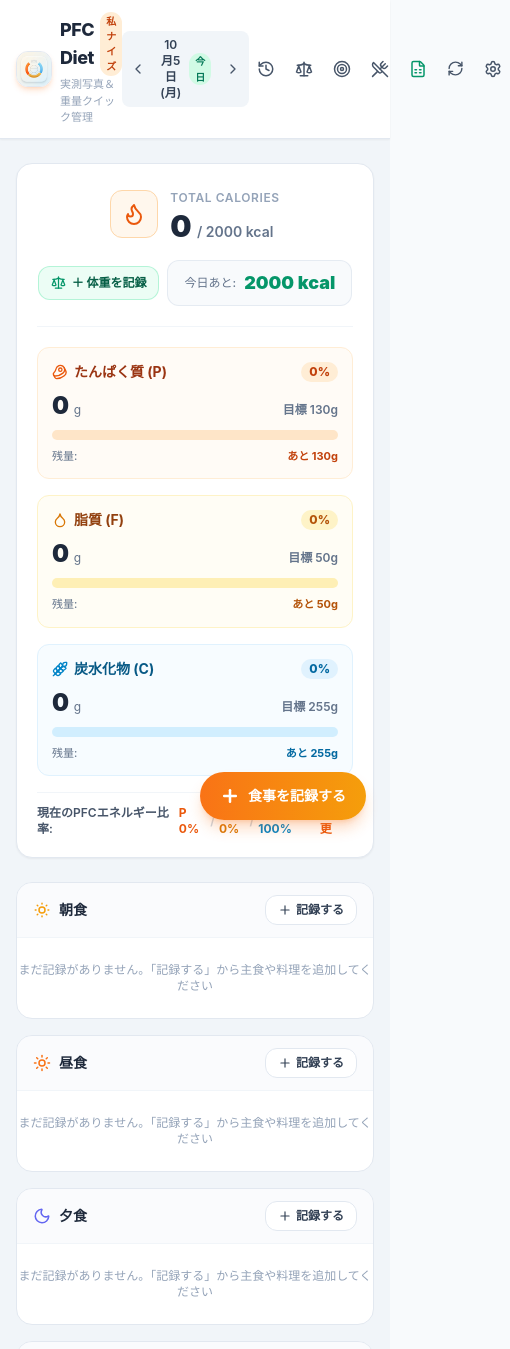
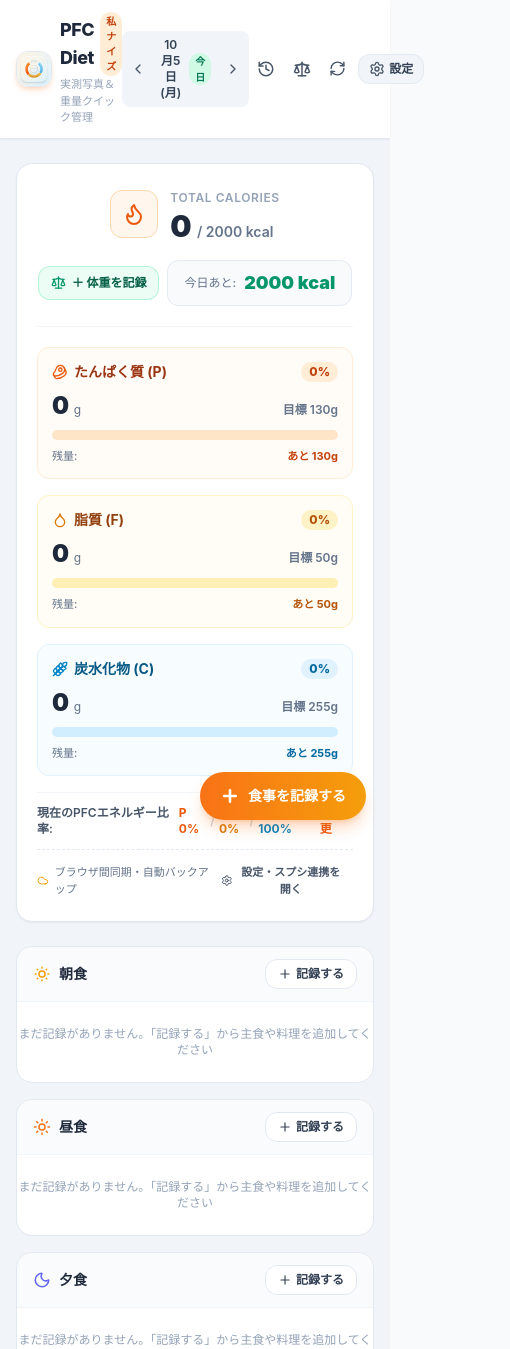
Before and after one commit to tommun/diet, a React (Vite) app: page / in a window 390 px wide. Shown: the top 1349 px of the page, 510 px wide, since content can reach past the window. Built offline with nearby package versions, Linux system fonts and the light colour scheme; the HTML template or start-up script is replaced by a standard one.

Commit message:
fix: robust settings modal trigger, responsive header, and dashboard quick access

```diff
--- a/src/App.tsx
+++ b/src/App.tsx
@@ -353,6 +353,8 @@ export function App() {
           todayWeightRecord={todayWeightRecord}
           onOpenTargetSettings={() => setIsTargetModalOpen(true)}
           onOpenWeightModal={() => setIsWeightModalOpen(true)}
+          onOpenSettings={() => setIsSettingsModalOpen(true)}
+          isSheetsConfigured={Boolean(settings.gasSyncUrl && settings.gasSyncUrl.trim())}
         />
 
         {/* 食事一覧（朝・昼・夕・間食） */}
@@ -416,7 +418,10 @@ export function App() {
         onSavePresets={handleSaveStaples}
       />
 
-      <ErrorBoundary fallbackTitle="設定画面の表示中にエラーが発生しました">
+      <ErrorBoundary
+        key={isSettingsModalOpen ? 'settings-open' : 'settings-closed'}
+        fallbackTitle="設定画面の表示中にエラーが発生しました"
+      >
         <SettingsModal
           isOpen={isSettingsModalOpen}
           onClose={() => setIsSettingsModalOpen(false)}
--- a/src/components/Dashboard.tsx
+++ b/src/components/Dashboard.tsx
@@ -1,6 +1,6 @@
 import React from 'react';
 import { TargetPFC, FoodItem, WeightRecord } from '../types';
-import { Flame, Beef, Droplet, Wheat, Scale } from 'lucide-react';
+import { Flame, Beef, Droplet, Wheat, Scale, Settings, Cloud, CheckCircle2 } from 'lucide-react';
 
 interface DashboardProps {
   target: TargetPFC;
@@ -8,6 +8,8 @@ interface DashboardProps {
   todayWeightRecord?: WeightRecord;
   onOpenTargetSettings: () => void;
   onOpenWeightModal: () => void;
+  onOpenSettings?: () => void;
+  isSheetsConfigured?: boolean;
 }
 
 export const Dashboard: React.FC<DashboardProps> = ({
@@ -16,6 +18,8 @@ export const Dashboard: React.FC<DashboardProps> = ({
   todayWeightRecord,
   onOpenTargetSettings,
   onOpenWeightModal,
+  onOpenSettings,
+  isSheetsConfigured,
 }) => {
   // 合計摂取量を計算
   const totals = items.reduce(
@@ -228,12 +232,40 @@ export const Dashboard: React.FC<DashboardProps> = ({
           </div>
         </div>
         <button
+          type="button"
           onClick={onOpenTargetSettings}
-          className="text-orange-600 hover:text-orange-700 hover:underline font-semibold text-xs transition-colors"
+          className="text-orange-600 hover:text-orange-700 hover:underline font-semibold text-xs transition-colors cursor-pointer"
         >
           目標を変更
         </button>
       </div>
+
+      {/* スプレッドシート同期・設定クイックアクセスバー */}
+      {onOpenSettings && (
+        <div className="mt-3 pt-2.5 border-t border-dashed border-slate-200 flex items-center justify-between">
+          <div className="flex items-center gap-1.5 text-[11px] text-slate-500">
+            {isSheetsConfigured ? (
+              <>
+                <CheckCircle2 size={13} className="text-emerald-500" />
+                <span className="text-emerald-700 font-semibold">スプレッドシート自動同期中</span>
+              </>
+            ) : (
+              <>
+                <Cloud size={13} className="text-amber-500" />
+                <span>ブラウザ間同期・自動バックアップ</span>
+              </>
+            )}
+          </div>
+          <button
+            type="button"
+            onClick={onOpenSettings}
+            className="flex items-center gap-1 text-[11px] font-bold text-slate-600 hover:text-orange-600 hover:bg-slate-100 px-2 py-1 rounded-lg transition-colors cursor-pointer"
+          >
+            <Settings size={13} />
+            <span>設定・スプシ連携を開く</span>
+          </button>
+        </div>
+      )}
     </div>
   );
 };
--- a/src/components/Header.tsx
+++ b/src/components/Header.tsx
@@ -107,10 +107,11 @@ export const Header: React.FC<HeaderProps> = ({
         </div>
 
         {/* 設定・ツールボタン */}
-        <div className="flex items-center gap-1">
+        <div className="flex items-center gap-0.5 sm:gap-1 shrink-0">
           <button
+            type="button"
             onClick={onOpenHistoryModal}
-            className="p-2 text-slate-600 hover:text-orange-600 hover:bg-orange-50 rounded-lg transition-colors flex items-center gap-1 text-xs font-semibold"
+            className="p-2 text-slate-600 hover:text-orange-600 hover:bg-orange-50 rounded-lg transition-colors flex items-center gap-1 text-xs font-semibold cursor-pointer shrink-0"
             title="過去の食事履歴一覧（日別PFC）"
           >
             <History size={18} />
@@ -118,8 +119,9 @@ export const Header: React.FC<HeaderProps> = ({
           </button>
 
           <button
+            type="button"
             onClick={onOpenWeightModal}
-            className="p-2 text-slate-600 hover:text-emerald-600 hover:bg-emerald-50 rounded-lg transition-colors flex items-center gap-1 text-xs font-semibold"
+            className="p-2 text-slate-600 hover:text-emerald-600 hover:bg-emerald-50 rounded-lg transition-colors flex items-center gap-1 text-xs font-semibold cursor-pointer shrink-0"
             title="体重推移・グラフ管理"
           >
             <Scale size={18} />
@@ -127,8 +129,9 @@ export const Header: React.FC<HeaderProps> = ({
           </button>
 
           <button
+            type="button"
             onClick={onOpenTargetSettings}
-            className="p-2 text-slate-600 hover:text-orange-600 hover:bg-orange-50 rounded-lg transition-colors flex items-center gap-1 text-xs font-semibold"
+            className="hidden sm:flex p-2 text-slate-600 hover:text-orange-600 hover:bg-orange-50 rounded-lg transition-colors items-center gap-1 text-xs font-semibold cursor-pointer shrink-0"
             title="目標PFC設定"
           >
             <Target size={18} />
@@ -136,12 +139,13 @@ export const Header: React.FC<HeaderProps> = ({
           </button>
 
           <button
+            type="button"
             onClick={onOpenStaplesConfig}
-            className="p-2 text-slate-600 hover:text-amber-600 hover:bg-amber-50 rounded-lg transition-colors flex items-center gap-1 text-xs font-semibold"
+            className="hidden md:flex p-2 text-slate-600 hover:text-amber-600 hover:bg-amber-50 rounded-lg transition-colors items-center gap-1 text-xs font-semibold cursor-pointer shrink-0"
             title="主食の基準値カスタマイズ"
           >
             <UtensilsCrossed size={18} />
-            <span className="hidden md:inline">主食基準</span>
+            <span className="hidden lg:inline">主食基準</span>
           </button>
 
           {/* スプレッドシート直リンク */}
@@ -150,7 +154,7 @@ export const Header: React.FC<HeaderProps> = ({
               href={spreadsheetUrl}
               target="_blank"
               rel="noopener noreferrer"
-              className="p-2 text-emerald-700 hover:text-emerald-800 hover:bg-emerald-50 rounded-lg transition-colors flex items-center gap-1 text-xs font-semibold"
+              className="hidden sm:flex p-2 text-emerald-700 hover:text-emerald-800 hover:bg-emerald-50 rounded-lg transition-colors items-center gap-1 text-xs font-semibold cursor-pointer shrink-0"
               title="連携Googleスプレッドシートを開く"
             >
               <FileSpreadsheet size={18} className="text-emerald-600" />
@@ -161,9 +165,10 @@ export const Header: React.FC<HeaderProps> = ({
           {/* 手動同期ボタン */}
           {onTriggerSync && (
             <button
+              type="button"
               onClick={onTriggerSync}
               disabled={isSyncing}
-              className={`p-2 rounded-lg transition-colors flex items-center gap-1 text-xs font-semibold ${
+              className={`p-2 rounded-lg transition-colors flex items-center gap-1 text-xs font-semibold cursor-pointer shrink-0 ${
                 isSyncing
                   ? 'text-orange-500 bg-orange-50 cursor-wait'
                   : 'text-slate-600 hover:text-orange-600 hover:bg-orange-50'
@@ -174,12 +179,15 @@ export const Header: React.FC<HeaderProps> = ({
             </button>
           )}
 
+          {/* 設定ボタン（目立つボタンスタイル） */}
           <button
+            type="button"
             onClick={onOpenSettings}
-            className="p-2 text-slate-600 hover:text-slate-900 hover:bg-slate-100 rounded-lg transition-colors"
-            title="設定 / バックアップ / APIキー"
+            className="px-2.5 py-1.5 bg-slate-100 hover:bg-slate-200 active:bg-slate-300 text-slate-700 hover:text-slate-900 rounded-xl transition-all flex items-center gap-1 text-xs font-bold cursor-pointer shrink-0 border border-slate-200/80 shadow-2xs ml-0.5"
+            title="設定 / スプレッドシート連携 / バックアップ"
           >
-            <Settings size={18} />
+            <Settings size={16} className="text-slate-600" />
+            <span className="text-xs">設定</span>
           </button>
         </div>
       </div>
--- a/src/components/SettingsModal.tsx
+++ b/src/components/SettingsModal.tsx
@@ -181,7 +181,7 @@ export const SettingsModal: React.FC<SettingsModalProps> = ({
   };
 
   return (
-    <div className="fixed inset-0 z-50 flex items-center justify-center p-4 bg-slate-900/60 backdrop-blur-xs">
+    <div className="fixed inset-0 z-[70] flex items-center justify-center p-4 bg-slate-900/60 backdrop-blur-xs">
       <div className="bg-white rounded-3xl shadow-2xl border border-slate-200 w-full max-w-lg overflow-hidden animate-in fade-in">
         <div className="p-5 border-b border-slate-100 flex items-center justify-between">
           <h2 className="text-lg font-black text-slate-800">設定・データ管理</h2>
@@ -247,7 +247,7 @@ export const SettingsModal: React.FC<SettingsModalProps> = ({
                 <span>Google スプレッドシート同期 (クラウド保存)</span>
               </div>
               <a
-                href={settings.spreadsheetUrl || USER_SPREADSHEET_URL}
+                href={safeSettings.spreadsheetUrl || USER_SPREADSHEET_URL}
                 target="_blank"
                 rel="noopener noreferrer"
                 className="text-xs text-emerald-700 hover:text-emerald-800 bg-emerald-50 hover:bg-emerald-100 px-2 py-1 rounded-lg font-bold flex items-center gap-1 transition-colors"
```
Also changed, not shown: src/components/ErrorBoundary.tsx (+23 -7 lines).
